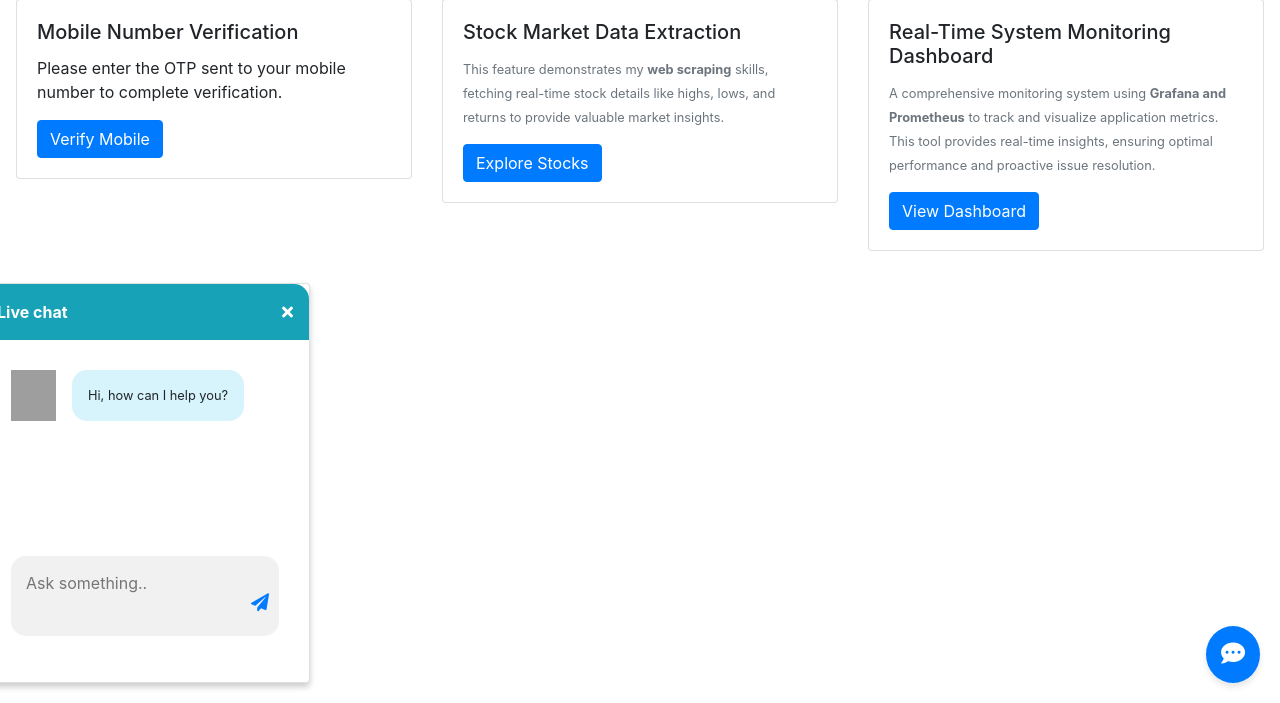
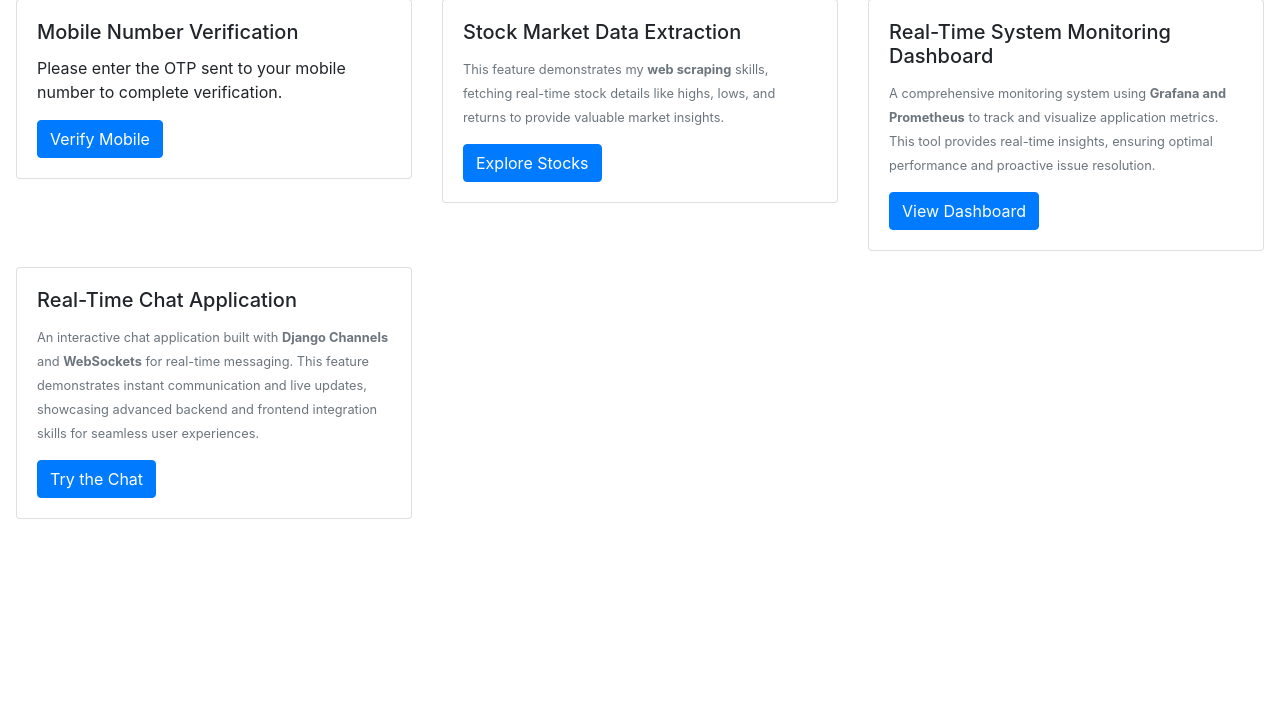
Before and after one commit to Ardhendu100/django-showcase, a Django app: page / in a window 1280 px wide. Shown: the part 97-800 px from the top of the page. Run offline with Django 5.2, Linux system fonts and the light colour scheme; the visitor is signed in with stand-in values (Sample User, id 1); parts of the project's set-up code (start-up, migrations or seed data) failed here and were passed over; some libraries are stand-ins or nearby versions; grey boxes are pictures that could not be loaded.

Commit message:
update chat app

```diff
--- a/showcase/chat/urls.py
+++ b/showcase/chat/urls.py
@@ -2,5 +2,6 @@ from django.urls import path
 from . import views
 
 urlpatterns = [
-     path('chat/<str:room_name>/', views.chat_room, name='chat'),
+    path('chat/', views.chat_room, name='chat_default'),
+    path('chat/<str:room_name>/', views.chat_room, name='chat'),
 ]
--- a/showcase/templates/chat/chat.html
+++ b/showcase/templates/chat/chat.html
@@ -19,7 +19,7 @@
 
       #chatbox {
         /* border-radius: 10px; */
-        background-color: #f8f9fa;
+        background-color: #343a40!important
         overflow-y: auto;
         height: calc(100vh - 180px);
         padding: 10px;
@@ -113,7 +113,7 @@
       <div class="row h-100">
         <!-- User List Sidebar (4 Columns) -->
         <div class="col-3 sidebar p-3 chats">
-          <h5 class="mb-3 text-white">Chats</h5>
+          <h5 class="mb-3 ml-3 text-white">Chats</h5>
           <div class="contacts">
             {% for item in user_last_messages %}
             <a
@@ -134,7 +134,7 @@
                 <div class="w-100">
                   <div class="d-flex justify-content-between">
                     <strong class="text-truncate"
-                      >{{ item.user.username }}</strong
+                      >{{ item.user.first_name }}</strong
                     >
                     {% if item.last_message %}
                     <small class="text-nowrap timestamp">
--- a/showcase/templates/main/home.html
+++ b/showcase/templates/main/home.html
@@ -45,17 +45,31 @@
             </div>
           </div>
         </div>
+        <div class="col-md-4 mb-3">
+          <div class="card">
+            <div class="card-body">
+              <h5 class="card-title">Real-Time Chat Application</h5>
+              <p class="text-muted">
+                <small>
+                  An interactive chat application built with <strong>Django Channels</strong> and <strong>WebSockets</strong> for real-time messaging. This feature demonstrates instant communication and live updates, showcasing advanced backend and frontend integration skills for seamless user experiences.
+                </small>
+              </p>
+              <a href="/chat" class="btn btn-primary" target="_blank">Try the Chat</a>
+            </div>
+          </div>
+        </div>
+
       </div>
     </div>
   </main>
 
   <!-- Chatbox icon -->
-  <div id="chatbox-icon" onclick="openChat()">
+  {% comment %} <div id="chatbox-icon" onclick="openChat()">
     <i class="fas fa-comment-dots"></i>
-  </div>
+  </div> {% endcomment %}
 
   <!-- Chatbox popup -->
-  <div class="card chat-popup" id="chatbox-form">
+  {% comment %} <div class="card chat-popup" id="chatbox-form">
     <div class="card-header d-flex justify-content-between align-items-center p-3 bg-info text-white border-bottom-0" style="border-top-left-radius: 15px; border-top-right-radius: 15px;">
       <p class="mb-0 fw-bold">Live chat</p>
       <i class="fas fa-times" type="button" onclick="closeChat()"></i>
@@ -76,7 +90,7 @@
         </div>
       </form>
     </div>
-  </div>
+  </div> {% endcomment %}
 
   <!-- Include jQuery and Font Awesome for icons -->
   <script src="https://code.jquery.com/jquery-3.6.0.min.js"></script>
```
Also changed, not shown: showcase/chat/views.py (+8 -4 lines).
